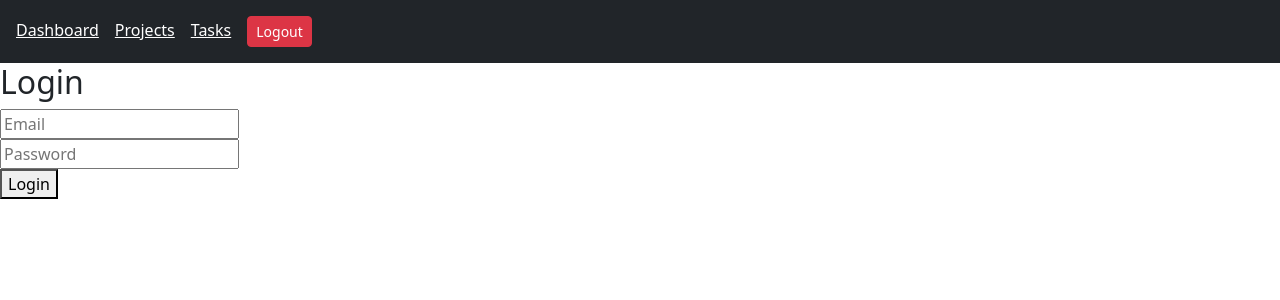
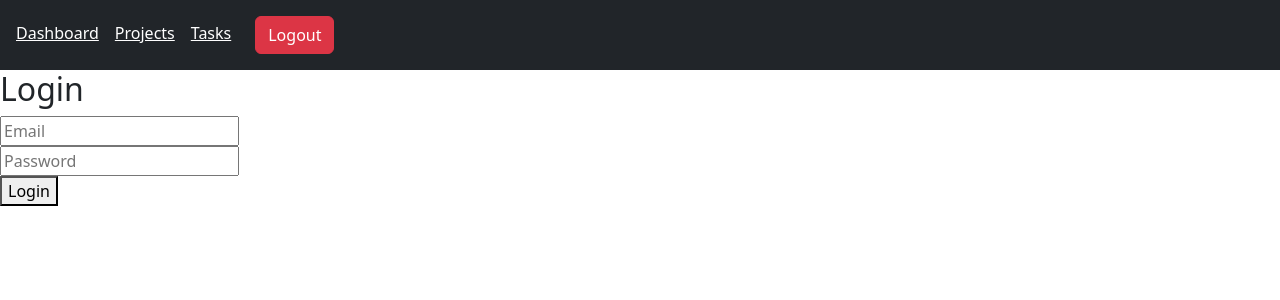
Before and after one commit to mayankrajput123/team-task-manager, a React app in the folder frontend/: page / in a window 1280 px wide. Shown: the top 300 px of the page. Built offline with nearby package versions, Linux system fonts and the light colour scheme; sample sign-in values are in the browser's storage; the HTML template or start-up script is replaced by a standard one.

Commit message:
fix doublw router

```diff
--- a/frontend/src/components/Navbar.jsx
+++ b/frontend/src/components/Navbar.jsx
@@ -60,11 +60,14 @@ function Navbar() {
       {token && (
 
         <button
-          className="btn btn-danger btn-sm"
-          onClick={handleLogout}
-        >
-          Logout
-        </button>
+className="btn btn-danger ms-2"
+onClick={()=>{
+  localStorage.removeItem("token");
+  window.location.href="/";
+}}
+>
+Logout
+</button>
 
       )}
 
--- a/frontend/src/services/api.js
+++ b/frontend/src/services/api.js
@@ -1,10 +1,10 @@
 import axios from "axios";
 
 const API = axios.create({
-  baseURL: "http://team-task-manager-production-b83a.up.railway.app/api"
+  baseURL: "https://team-task-manager-production-b83a.up.railway.app/api"
 });
 
-// Add token automatically
+// Attach token automatically
 API.interceptors.request.use((req) => {
 
   const token = localStorage.getItem("token");
@@ -14,6 +14,7 @@ API.interceptors.request.use((req) => {
   }
 
   return req;
+
 });
 
 export default API;
```
